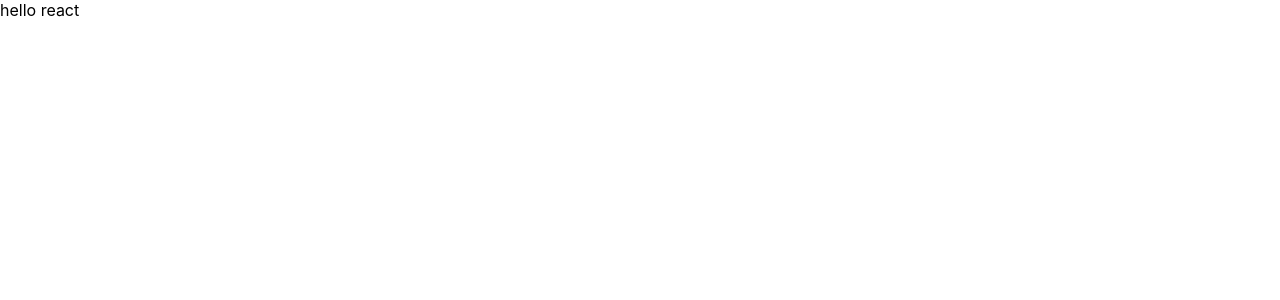
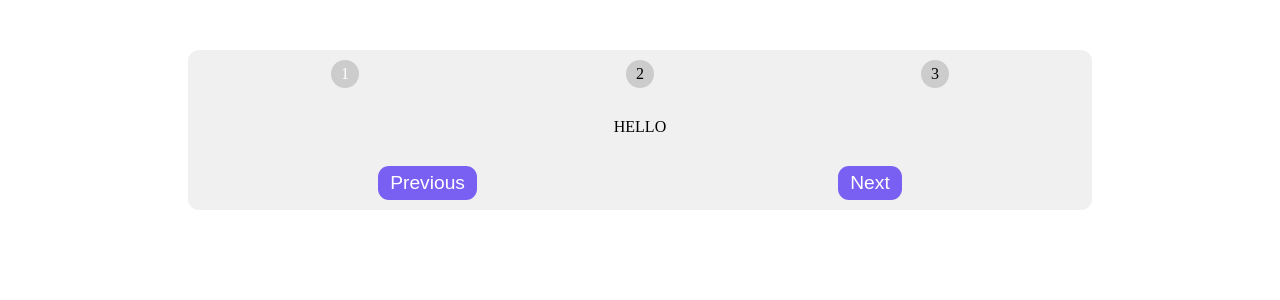
Before and after one commit to munirsebikaaka/react-steps, a React (Create React App) app: page / in a window 1280 px wide. Shown: the top 300 px of the page. Built offline with nearby package versions, Linux system fonts and the light colour scheme.

Commit message:
feat: added the styles to the application to give it a good looking interface

```diff
--- a/src/App.js
+++ b/src/App.js
@@ -1,3 +1,20 @@
 export default function App() {
-  return <div>hello react</div>;
+  return (
+    <div className="container">
+      <div className="numbers">
+        <div className="active">1</div>
+        <div>2</div>
+        <div>3</div>
+      </div>
+      <p className="message">HELLO</p>
+      <div className="btns">
+        <button style={{ backgroundColor: "#7960f2", color: "#fff" }}>
+          previous
+        </button>
+        <button style={{ backgroundColor: "#7960f2", color: "#fff" }}>
+          next
+        </button>
+      </div>
+    </div>
+  );
 }
--- a/src/index.css
+++ b/src/index.css
@@ -1,13 +1,33 @@
-body {
-  margin: 0;
-  font-family: -apple-system, BlinkMacSystemFont, 'Segoe UI', 'Roboto', 'Oxygen',
-    'Ubuntu', 'Cantarell', 'Fira Sans', 'Droid Sans', 'Helvetica Neue',
-    sans-serif;
-  -webkit-font-smoothing: antialiased;
-  -moz-osx-font-smoothing: grayscale;
+.container {
+  width: 70%;
+  margin: 50px auto;
+  padding: 10px;
+  background-color: #f0f0f0;
+  border-radius: 11px;
 }
-
-code {
-  font-family: source-code-pro, Menlo, Monaco, Consolas, 'Courier New',
-    monospace;
+.numbers,
+.btns {
+  display: flex;
+  justify-content: space-around;
 }
+.btns button {
+  display: inline-block;
+  cursor: pointer;
+  border: none;
+  font-size: 1.2rem;
+  padding: 6px 12px;
+  text-transform: capitalize;
+  border-radius: 11px;
+}
+.numbers div {
+  padding: 5px 10px;
+  background-color: #cccccc;
+  border-radius: 50%;
+}
+.message {
+  text-align: center;
+  margin: 30px 0;
+}
+.active {
+  color: #fff;
+}
```
